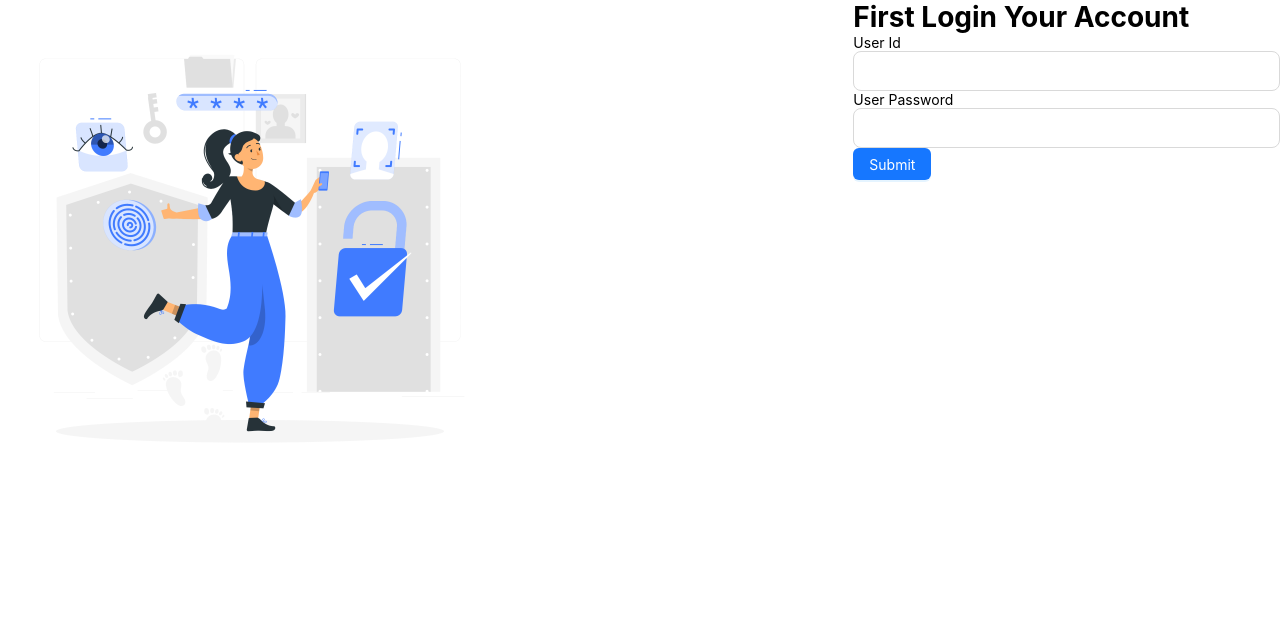
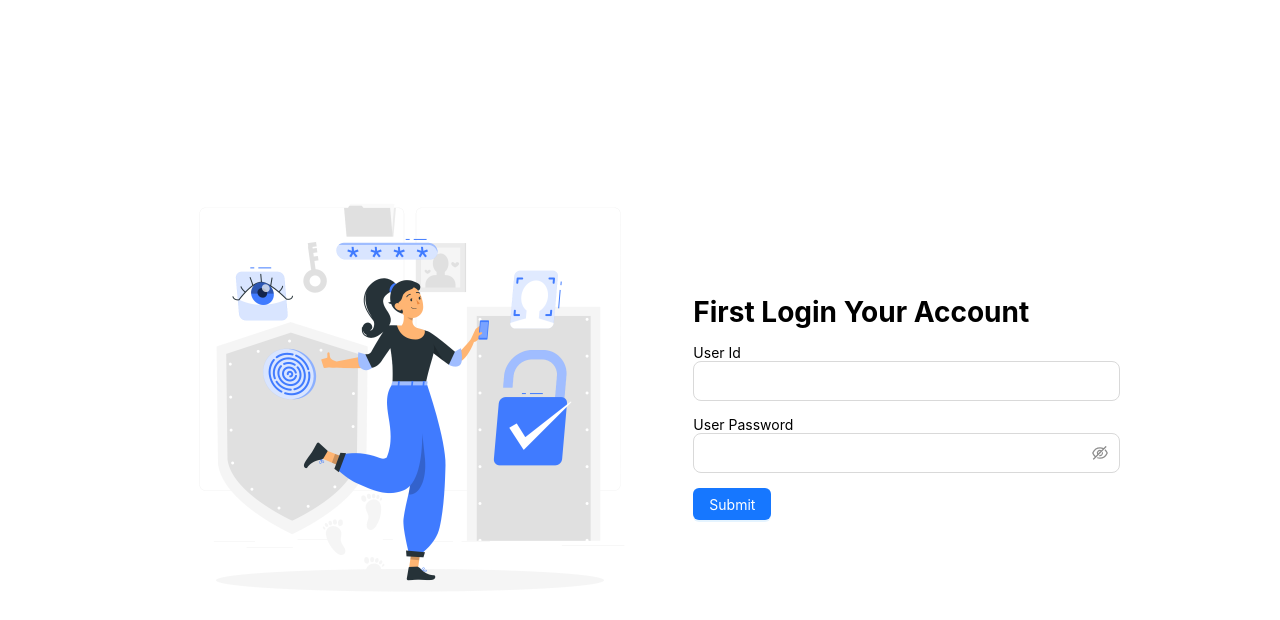
Before and after one commit to Nargis21/university-management-frontend, a Next.js app: page /login in a window 1280 px wide. Shown: the top 620 px of the page. Built offline with nearby package versions, Linux system fonts and the light colour scheme.

Commit message:
login page customization done

```diff
--- a/src/app/login/page.tsx
+++ b/src/app/login/page.tsx
@@ -23,18 +23,18 @@ const onSubmit: SubmitHandler<FormValues> = (data) => {
 
 const LoginPage = () => {
     return (
-        <Row>
-            <Col sm={12} md={16} lg={16}>
+        <Row justify='center' align='middle' style={{ minHeight: '100vh' }}>
+            <Col sm={12} md={16} lg={10}>
                 <Image src={loginImage} alt='login Image' width={500} />
             </Col>
             <Col sm={12} md={8} lg={8}>
-                <h1>First Login Your Account</h1>
+                <h1 style={{ margin: '15px 0' }}>First Login Your Account</h1>
                 <div>
                     <Form submitHandler={onSubmit}>
                         <div>
                             <FormInput name='id' type='text' size='large' label='User Id' />
                         </div>
-                        <div>
+                        <div style={{ margin: '15px 0px' }}>
                             <FormInput name='password' type='password' size='large' label='User Password' />
                         </div>
                         <Button type='primary' htmlType='submit'>Submit</Button>
--- a/src/components/forms/FormInput.tsx
+++ b/src/components/forms/FormInput.tsx
@@ -22,7 +22,7 @@ const FormInput = ({ name, type, size, value, id, placeholder, validation, label
                 control={control}
                 name={name}
                 render={({ field }) => (
-                    <Input type={type} size={size} placeholder={placeholder} {...field} value={value ? value : field.value}></Input>
+                    type === 'password' ? <Input.Password type={type} size={size} placeholder={placeholder} {...field} value={value ? value : field.value} /> : <Input type={type} size={size} placeholder={placeholder} {...field} value={value ? value : field.value}></Input>
                 )}
             />
         </>
```
